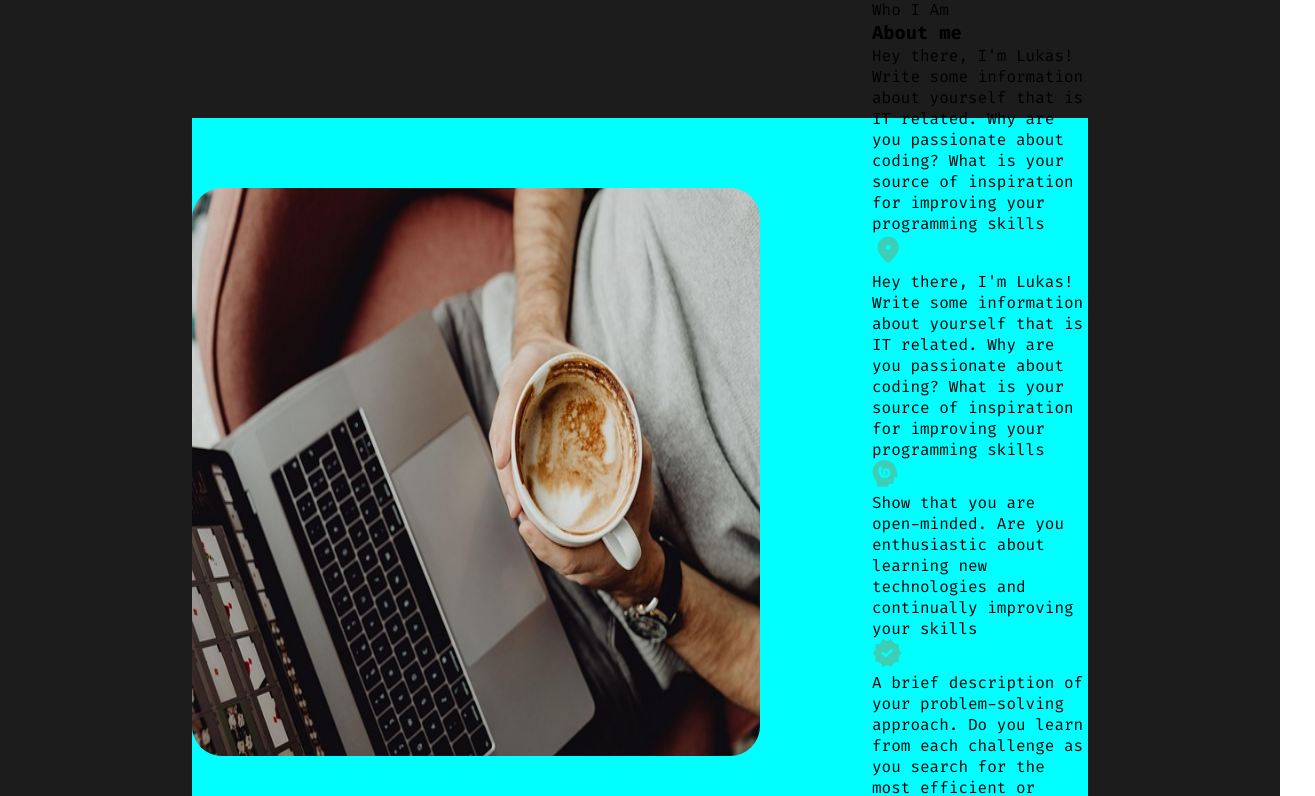
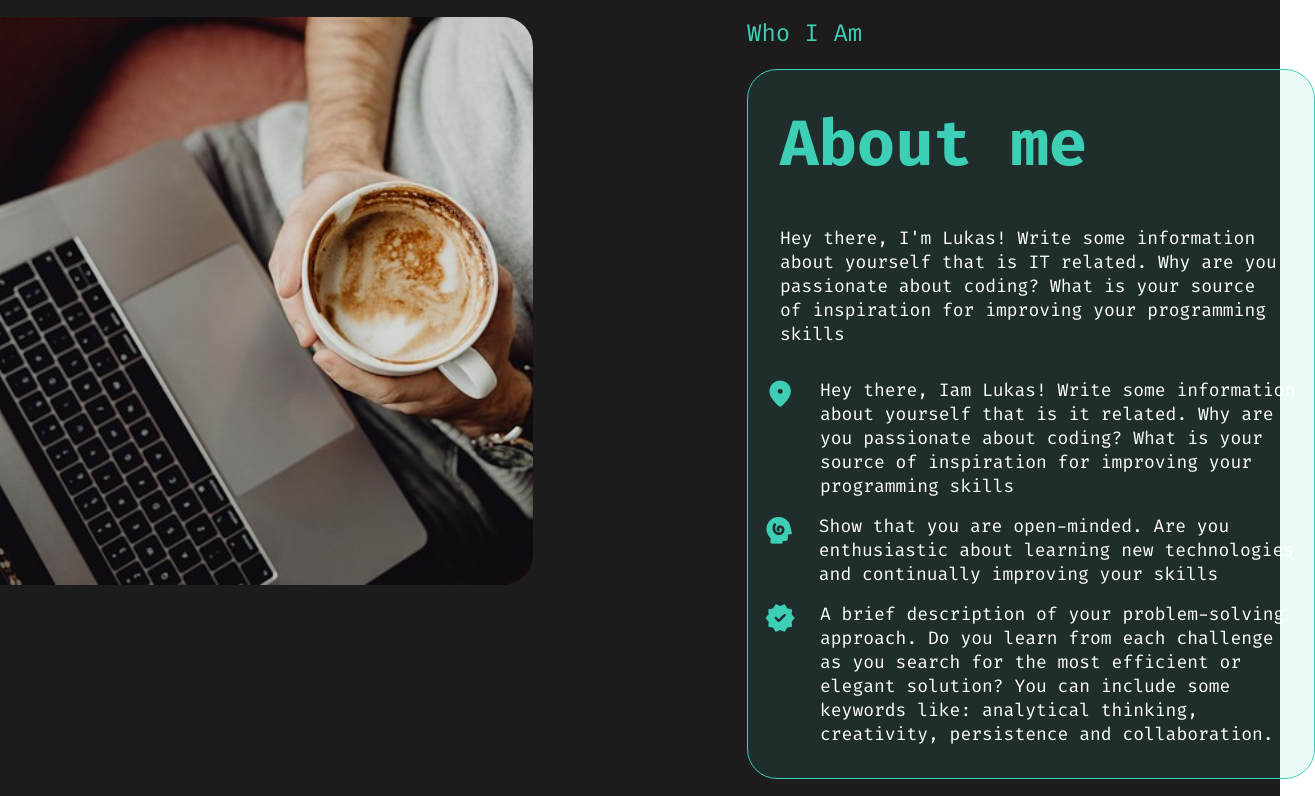
Before and after one commit to Kyrylo-Novikov/Portfolio, an Angular app: page / in a window 1280 px wide. Shown: the part 802-1598 px from the top of the page, 1315 px wide, since content can reach past the window. Built offline with nearby package versions, Linux system fonts and the light colour scheme.

Commit message:
feat(about-me):complete About Me section with placeholder text

```diff
--- a/src/app/about-me/about-me.component.html
+++ b/src/app/about-me/about-me.component.html
@@ -1,38 +1,30 @@
 <section>
   <div class="about-me-wrapper">
-    <img class="foto" src="../../assets/imgs/profil-img/coffee.jpg" alt="" />
-    <div class="about-me-info">
-      <div class="about-me-text">
-        Who I Am
-        <h1>About me</h1>
-        <div class="about-me-descrption">
-          <p>
-            Hey there, I'm Lukas! Write some information about yourself that is
-            IT related. Why are you passionate about coding? What is your source
-            of inspiration for improving your programming skills
-          </p>
-          <div class="highlights">
-            <img src="../../assets/imgs/icon/location.png" alt="" />
+    <div class="img-wrapper">
+      <div class="foto">
+        <img src="../../assets/imgs/profil-img/coffee.jpg" alt="" />
+      </div>
+    </div>
+    <div class="info-wrapper">
+      <div class="about-me-info">
+        <p>Who I Am</p>
+        <div class="about-me-text">
+          <h1>About me</h1>
+          <div class="about-me-descrption">
             <p>
               Hey there, I'm Lukas! Write some information about yourself that
               is IT related. Why are you passionate about coding? What is your
               source of inspiration for improving your programming skills
             </p>
-          </div>
-          <div class="highlights">
-            <img src="../../assets/imgs/icon/cognition.png" alt="" />
-            <p>
-              Show that you are open-minded. Are you enthusiastic about learning
-              new technologies and continually improving your skills
-            </p>
-            <div class="highlights">
-              <img src="../../assets/imgs/icon/new_releases.png" alt="" />
-              <p>
-                A brief description of your problem-solving approach. Do you
-                learn from each challenge as you search for the most efficient
-                or elegant solution? You can include some keywords like:
-                analytical thinking, creativity, persistence and collaboration.
-              </p>
+            <div>
+              @for (part of aboutMeArray; track $index) {
+              <div class="highlights">
+                <img [src]="part.src" alt="" />
+                <p>
+                  {{ part.text }}
+                </p>
+              </div>
+              }
             </div>
           </div>
         </div>
--- a/src/app/about-me/about-me.component.scss
+++ b/src/app/about-me/about-me.component.scss
@@ -1,22 +1,117 @@
 @import "../../styles";
 section {
+  font-family: "Karla";
   @extend .d-flex-align-c;
   justify-content: center;
+  height: 100vh;
   width: 100%;
-  padding: 120px 96px;
   background-color: var(--color-3);
+  h1 {
+    font-family: "FiraCode";
+    font-weight: 700;
+    font-size: 64px;
+  }
   .about-me-wrapper {
     @extend .d-flex-align-c;
-    gap: 112px;
-    width: calc(100% - 192px);
-    max-width: calc(1920px - 192px);
-    height: 708px;
-    background-color: aqua;
-    > img {
-      height: 568px;
-      width: 568px;
+    justify-content: center;
+    gap: 214px;
+    min-height: 708px;
+    > .img-wrapper {
+      min-height: 708px;
+      max-width: 50%;
+      transition: background-color 300ms;
+      align-self: self-start;
       border-radius: 30px;
-      &:hover {
+      .foto {
+        position: relative;
+        height: 568px;
+        width: 568px;
+        border-radius: 30px;
+
+        > img {
+          object-fit: cover;
+          height: 100%;
+          width: 100%;
+          border-radius: 30px;
+          z-index: 1;
+          position: relative;
+        }
+        &::after {
+          transition: all 0.3s ease;
+          position: absolute;
+          content: "";
+          top: 0;
+          left: 0;
+          width: 100%;
+          height: 100%;
+          background: repeating-linear-gradient(
+            45deg,
+            transparent,
+            transparent 28px,
+            var(--color-1) 28px,
+            var(--color-1) 29px
+          );
+          opacity: 0;
+          transition: all 0.3s ease;
+        }
+        &:hover::after {
+          transform: translate(-44px, 28px);
+          opacity: 1;
+        }
+      }
+    }
+    .info-wrapper {
+      width: 50%;
+      display: flex;
+      align-self: self-end;
+      min-height: 708px;
+      .about-me-info {
+        display: flex;
+        align-self: self-end;
+        color: var(--color-1);
+        gap: 20px;
+        flex-direction: column;
+        > p {
+          font-weight: 500;
+          font-size: 24px;
+          font-style: medium;
+        }
+        .about-me-text {
+          background-color: #3dcfb61a;
+          border-radius: 30px;
+          border: 1px solid var(--color-1);
+          padding: 32px;
+          width: 568px;
+          display: flex;
+          flex-direction: column;
+          gap: 40px;
+          .about-me-descrption {
+            display: flex;
+            flex-direction: column;
+            gap: 32px;
+            font-size: 18px;
+            font-weight: 400;
+            color: var(--color-2);
+            > div {
+              display: flex;
+              flex-direction: column;
+              gap: 16px;
+            }
+            .highlights {
+              width: 100%;
+              min-width: 519px;
+              @extend .d-flex-align-c;
+              gap: 24px;
+              > img {
+                width: 32px;
+                height: 32px;
+                align-self: flex-start;
+                margin-left: -16px;
+                object-fit: none;
+              }
+            }
+          }
+        }
       }
     }
   }
--- a/src/app/about-me/about-me.component.ts
+++ b/src/app/about-me/about-me.component.ts
@@ -7,4 +7,19 @@ import { Component } from '@angular/core';
   templateUrl: './about-me.component.html',
   styleUrl: './about-me.component.scss',
 })
-export class AboutMeComponent {}
+export class AboutMeComponent {
+  aboutMeArray: { src: string; text: string }[] = [
+    {
+      src: '../../assets/imgs/icon/location.png',
+      text: 'Hey there, Iam Lukas! Write some information about yourself that is it related. Why are you passionate about coding? What is your source of inspiration for improving your programming skills',
+    },
+    {
+      src: '../../assets/imgs/icon/cognition.png',
+      text: 'Show that you are open-minded. Are you enthusiastic about learning new technologies and continually improving your skills',
+    },
+    {
+      src: '../../assets/imgs/icon/new_releases.png',
+      text: 'A brief description of your problem-solving approach. Do you learn from each challenge as you search for the most efficient or elegant solution? You can include some keywords like: analytical thinking, creativity, persistence and collaboration.',
+    },
+  ];
+}
```
